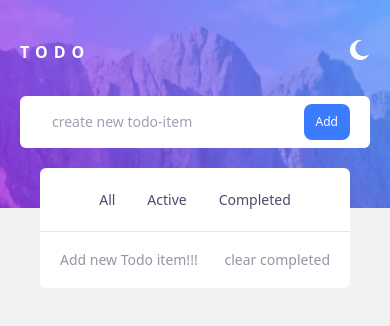
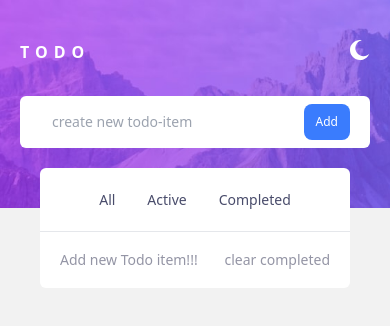
Before and after one commit to OdionBilly/Todo-App, a React (Vite) app: page / in a window 390 px wide. Shown: the top 326 px of the page. Built offline with nearby package versions, Linux system fonts and the light colour scheme.

Commit message:
added a background image 	modified:   src/App.jsx 	modified:   src/component/Addform.jsx

```diff
--- a/src/App.jsx
+++ b/src/App.jsx
@@ -1,5 +1,6 @@
 import MoonIcon from "./assets/icon-moon.svg";
 import SunIcon from "./assets/icon-sun.svg";
+import Background from "./assets/bg-desktop-light.jpg"
 import './App.css'
 import Addform from "./component/Addform";
 import Nav from "./component/Nav";
@@ -64,7 +65,7 @@ function App() {
   return (
 
       <div className={`${darkTheme ? "bg-slate-900"  : " bg-[#f2f2f2]" } min-h-screen pb-20 relative`} >
-        <div className="bg-light_header_image_mobile lg:bg-light_header_image bg-no-repeat bg-cover h-52 px-5 lg:px-0 pt-10">
+        <div className="bg-light_header_image_mobile lg:bg-light_header_image bg-no-repeat bg-cover h-52 px-5 lg:px-0 pt-10" style={{backgroundImage : `url(${Background})`}}>
           <div className="flex justify-between lg:w-3/6 lg:mx-auto">
             <p className="Text-3xl font-semibold text-white tracking-[6px]">TODO</p>
 
--- a/src/component/Addform.jsx
+++ b/src/component/Addform.jsx
@@ -31,8 +31,6 @@ export default function Addform({addTodo, }) {
             <button type="submit" className={`${darkTheme ? "bg-[#3a3d5e]": "bg-[#3a7cfd]"}  hover:bg-[#366fe1] inline-flex items-center py-2.5 px-3 lg:px-7 text-xs font-medium ml-2 text-white rounded-lg`}>
               Add
             </button>
-
-
         </form>
 
     </div>
```
